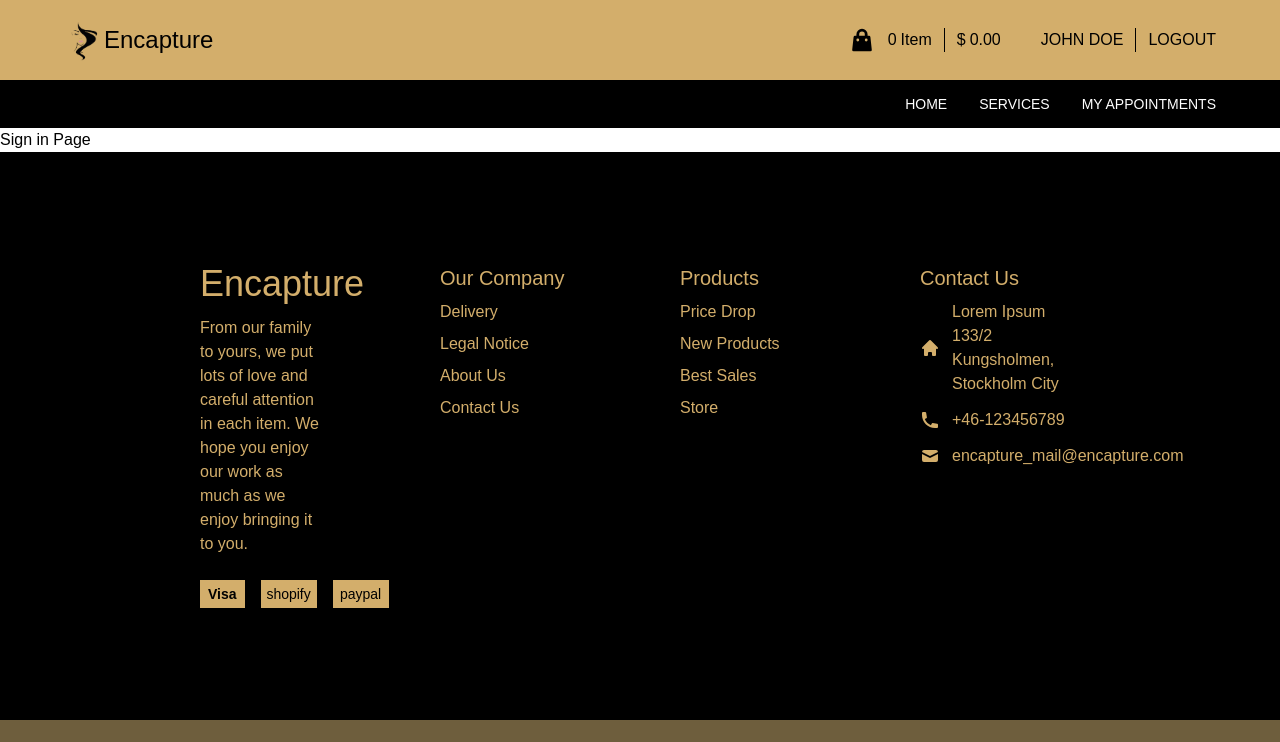
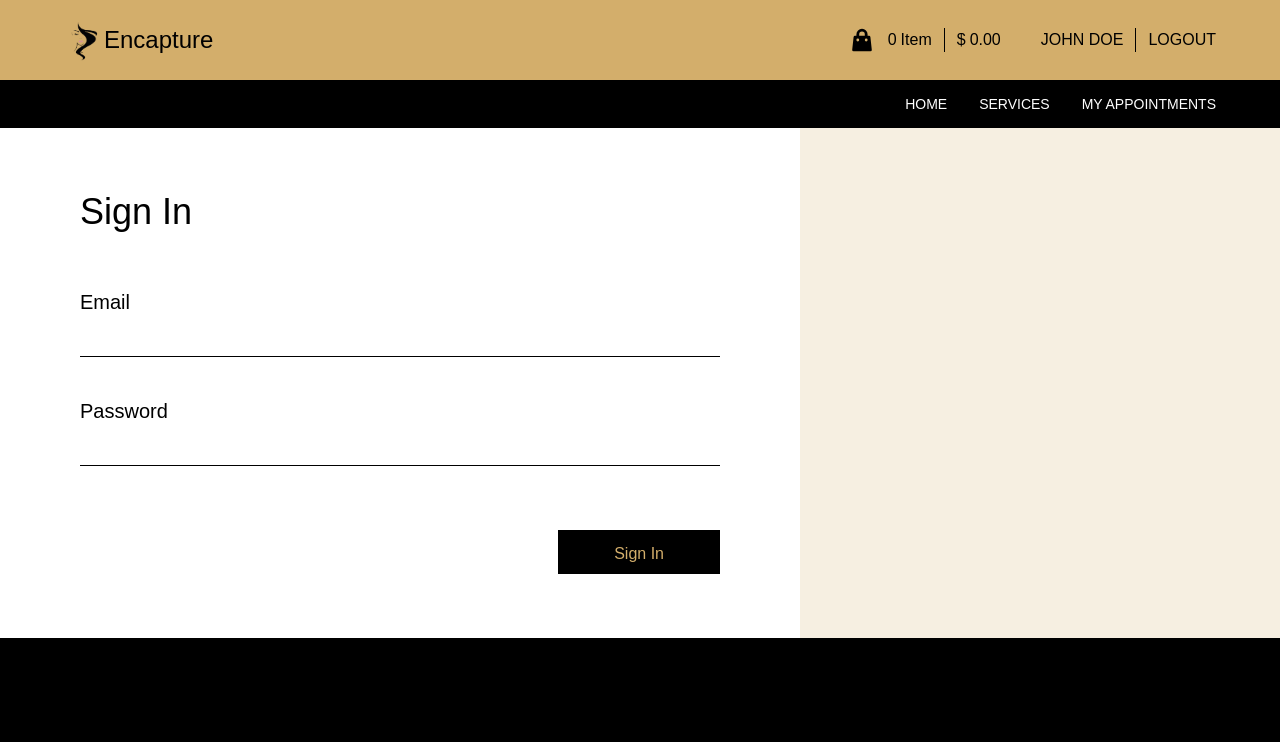
Before and after one commit to amita-roy/Appointment-booking-app-frontend, a React (Create React App) app: page /signin in a window 1280 px wide. Shown: the top 742 px of the page. Built offline with nearby package versions, Linux system fonts and the light colour scheme.

Commit message:
Add sigin form

```diff
--- /dev/null
+++ b/src/container/SignInForm.js
@@ -0,0 +1,68 @@
+import React, { Component } from 'react';
+
+class SignInForm extends Component {
+  constructor(props) {
+    super(props);
+
+    this.state = {
+      email: '',
+      password: '',
+    };
+  }
+
+  handleChange = (event) => {
+    const { value } = event.target;
+
+    this.setState({
+      [event.target.name]: value,
+    });
+  };
+
+  render() {
+    const { email, password } = this.state;
+    const inputClasses = 'block bg-transparent border-b w-full px-5 py-2 focus:outline-none';
+    console.log(email, password);
+    return (
+      <form className="w-full flex flex-col">
+        <div>
+          {' '}
+          {/* eslint-disable-next-line jsx-a11y/label-has-associated-control */}
+          <label htmlFor="email" className="block text-xl">
+            Email
+          </label>
+          <input
+            className={inputClasses}
+            type="email"
+            required
+            name="email"
+            value={email}
+            onChange={this.handleChange}
+          />
+        </div>
+        <div>
+          {' '}
+          {/* eslint-disable-next-line jsx-a11y/label-has-associated-control */}
+          <label htmlFor="password" className="block text-xl mt-10">
+            Password
+          </label>
+          <input
+            className={inputClasses}
+            type="passowrd"
+            required
+            name="password"
+            value={password}
+            onChange={this.handleChange}
+          />
+        </div>
+        <button
+          type="button"
+          className="mt-16 px-14 pt-3 pb-2 bg-black text-primary self-end focus:outline-none"
+        >
+          Sign In
+        </button>
+      </form>
+    );
+  }
+}
+
+export default SignInForm;
--- a/src/pages/SignInPage.js
+++ b/src/pages/SignInPage.js
@@ -1,8 +1,12 @@
+import SignInForm from 'container/SignInForm';
 import React from 'react';
 
 const SignInPage = () => (
-  <div>
-    <h1>Sign in Page</h1>
+  <div className="bg-primary bg-opacity-20">
+    <div className="px-20 py-16 bg-white" style={{ maxWidth: '800px' }}>
+      <h1 className="text-4xl mb-14">Sign In</h1>
+      <SignInForm />
+    </div>
   </div>
 );
 
--- a/src/pages/SignUpPage.js
+++ b/src/pages/SignUpPage.js
@@ -1,7 +1,7 @@
 import React from 'react';
 
 const SignUpPage = () => (
-  <div>
+  <div className="bg-primary bg-opacity-20">
     <h1>Sign up Page</h1>
   </div>
 );
--- a/tailwind.config.js
+++ b/tailwind.config.js
@@ -10,6 +10,7 @@ module.exports = {
         dark: '#6e5e3d',
         light: '#FFE2AD',
       },
+      transparent: colors.transparent,
       black: colors.black,
       white: colors.white,
       decoration: '#300C4B',
```
